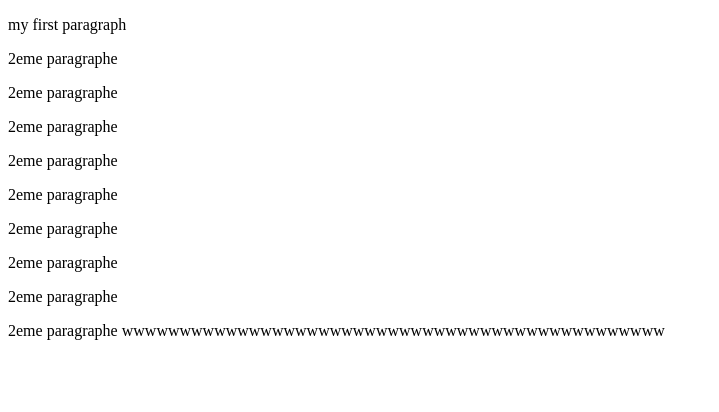
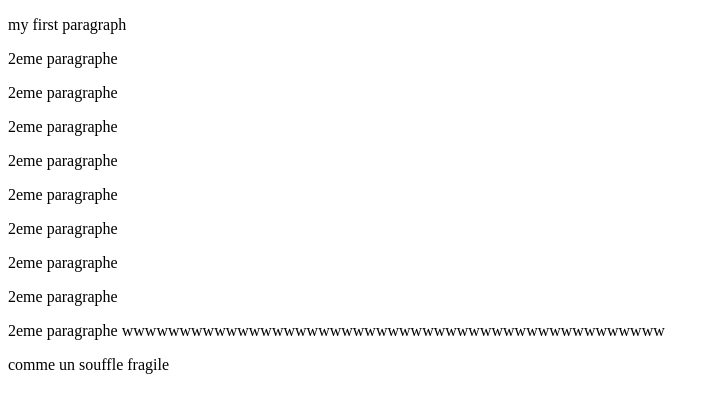
Before and after one commit to joeltnj/mytestproject, a plain HTML site: page index.html in a window 1280 px wide. Shown: the whole page, without its empty margins (0-719 px from the left). Drawn offline with Linux system fonts and the light colour scheme.

Commit message:
Sauvegarde de mes modifications locales

```diff
--- a/index.html
+++ b/index.html
@@ -18,6 +18,7 @@
     <p>2eme paragraphe</p>
     <p>2eme paragraphe</p>
     <p>2eme paragraphe wwwwwwwwwwwwwwwwwwwwwwwwwwwwwwwwwwwwwwwwwwwwwww</p>
+    <p>comme un souffle fragile </p>
 
 </body>
 </html>
```
